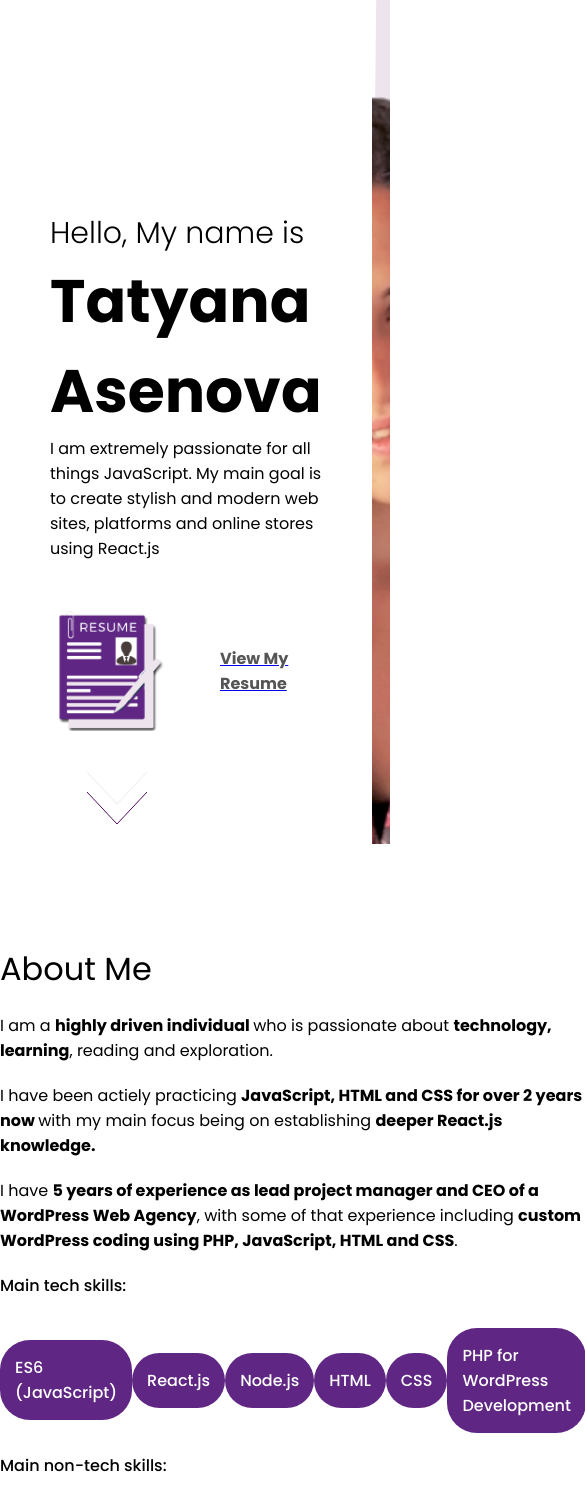
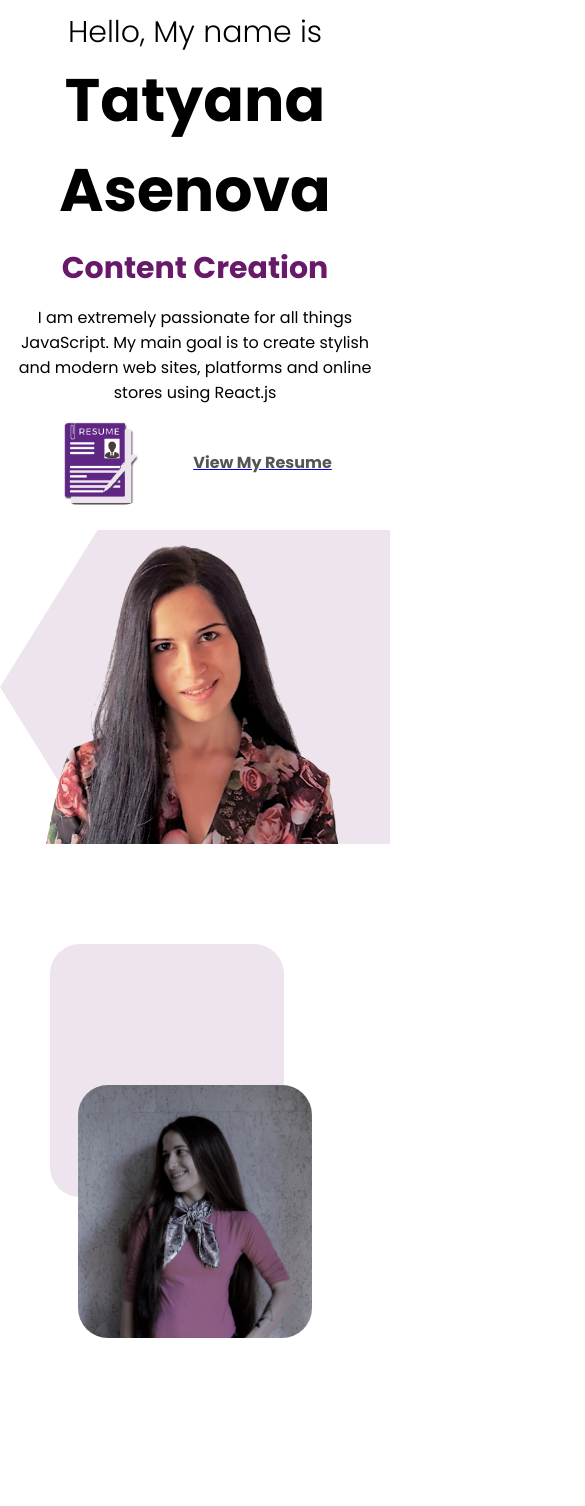
Before and after one commit to Tatyana-OA/personal-portfolio-react-js, a React (Create React App) app: page / in a window 390 px wide. Shown: the top 1506 px of the page, 585 px wide, since content can reach past the window. Built offline with nearby package versions, Linux system fonts and the light colour scheme.

Commit message:
Added mobile responsive design

```diff
--- a/src/components/Footer/Footer.css
+++ b/src/components/Footer/Footer.css
@@ -18,3 +18,15 @@
 	font-size:23px;
 	margin-right:5px;
 }
+
+@media screen and (max-width:480px) {
+	.f {
+		height:23vh;
+
+	}
+	.contact-wrap {
+		height:20vh;
+		flex-flow:column;
+		padding-top:10px;
+	}
+}
--- a/src/components/about/About.css
+++ b/src/components/about/About.css
@@ -13,6 +13,7 @@
 }
 .a-right {
 	flex:1;
+	padding-right:40px;
 }
 
 .a-card.bg {
@@ -80,3 +81,32 @@ span.skill-item {
 	font-weight:bold;
 	color:#555;
 }
+
+@media screen and (max-width:480px) {
+	.a {
+		flex-direction:column;
+		text-align:center;
+		margin-top:50px;
+		height:190vh;
+	}
+	.a-left {
+		width:100%;
+	}
+	.a-card {
+		height: 30vh;
+	}
+
+	.a-right {
+		padding:20px;
+		width:90%;
+		padding-top:0px;
+	}
+	.skills-wrapp {
+		flex-wrap:wrap;
+		justify-content:center;
+	}
+	.skill-item {
+		margin:5px;
+	}
+
+}
--- a/src/components/about/About.js
+++ b/src/components/about/About.js
@@ -23,6 +23,7 @@ const About = () => {
 		<p className="a-sub">
 		I have <strong>5 years of experience as lead project manager and CEO of a WordPress Web Agency</strong>, with some of that experience including <strong>custom WordPress coding using PHP, JavaScript, HTML and CSS</strong>.
 		</p>
+		<div className= "skills-sect">
         <p className="a-desc">
           Main tech skills:
         </p>
@@ -46,7 +47,7 @@ const About = () => {
 		<span className="skill-item"> Leadership </span>
 
 		</div>
-
+		</div>
       </div>
     </div>
   );
--- a/src/components/contact/Contact.css
+++ b/src/components/contact/Contact.css
@@ -78,3 +78,15 @@
 	font-weight: 500;
 	cursor: pointer;
   }
+
+  @media screen and (max-width:480px) {
+	  .c {
+		  height:185vh;
+	  }
+	.c-wrapper {
+		flex-direction:column;
+	}
+	.c-icon {
+		margin-right:10px;
+	}
+}
--- a/src/components/intro/Intro.css
+++ b/src/components/intro/Intro.css
@@ -122,3 +122,34 @@
 	top: 0;
 	right: 0;
 }
+
+@media screen and (max-width:480px) {
+	.i {
+		flex-direction:column;
+	}
+	.i-left-wrapper {
+		padding:10px;
+		align-items: center;
+		justify-content: center;
+		text-align:center;
+		height:100%;
+	}
+	.i-title-item {
+		text-align:center;
+	}
+	.i-desc {
+		margin-top:20px;
+	}
+	.arrows {
+		display:none;
+	}
+	.a-award {
+		margin-top:0px!important;
+		padding: 15px 0px;
+	}
+	.a-award-img {
+		width: 85px!important;
+    height: auto!important;
+	}
+
+}
--- a/src/components/product/Product.css
+++ b/src/components/product/Product.css
@@ -70,3 +70,18 @@ span.tech-item {
 .p-repo h3{
 	margin:20px 0px;
 }
+
+@media screen and (max-width:480px) {
+	.p-wrap {
+	width: 80%;
+    margin: 0 auto;
+    height: auto;
+	margin-bottom:20px;
+	padding-bottom:20px;
+	padding-right:10px;
+	}
+	.p {
+		height:35vh;
+		width:95%;
+	}
+}
--- a/src/components/productList/ProductList.css
+++ b/src/components/productList/ProductList.css
@@ -21,3 +21,12 @@
 	justify-content: space-between;
 	width:100%;
 }
+
+@media screen and (max-width:480px) {
+	.pl {
+		padding: 10px;
+
+	}
+
+
+}
--- a/src/components/productList/ProductList.js
+++ b/src/components/productList/ProductList.js
@@ -7,7 +7,7 @@ const ProductList = () => {
       <div className="l-texts">
         <h1 className="pl-title">React.js Projects</h1>
         <p className="pl-desc">
-         Check out my latest react.js project including various additional libraries and features.
+         Check out my latest react.js projects including various additional libraries and features.
         </p>
       </div>
 	  <div className="pl-list">
```
